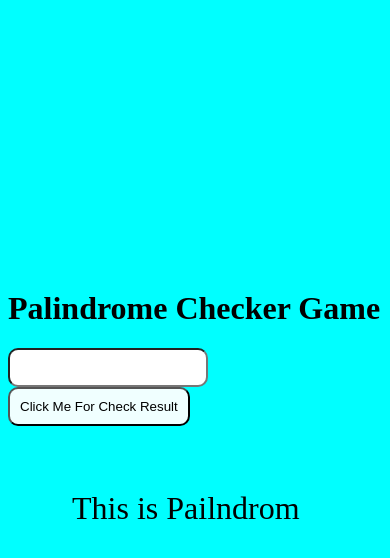
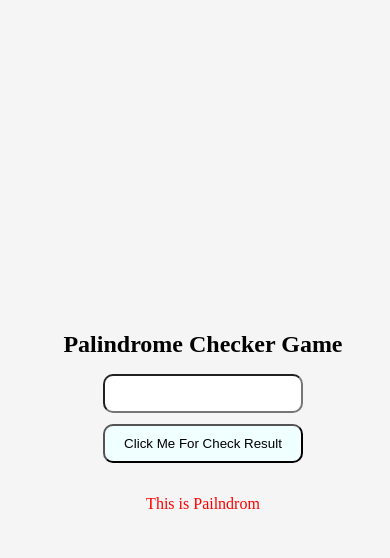
Before and after one commit to Richa-12y/Palindrome-Checker-Game, a plain HTML site: page Project_05/index.html in a window 390 px wide. Both pictures are taken after a click on the button "Click Me For Check Result". Drawn offline with Linux system fonts and the light colour scheme.

Commit message:
Add files via upload
Change the design

```diff
--- a/Project_05/script.js
+++ b/Project_05/script.js
@@ -14,4 +14,10 @@ targetButton.addEventListener('click',()=>{
      let userInput=targetInput.value
      let isPailndrom=userInput.split('').reverse().join('')===userInput?'This is Pailndrom':'This is not Pailndrom'
      document.getElementById('palindrom').innerHTML=isPailndrom
+     if(userInput==isPailndrom){
+          document.getElementById('palindrom').style.color='green'
+     }else{
+          document.getElementById('palindrom').style.color='red'
+
+     }
 })
--- a/Project_05/style.css
+++ b/Project_05/style.css
@@ -1,10 +1,11 @@
 body{
      height: 100vh;
-     background-color: aqua;
+     background-color:whitesmoke;
      display: flex;
      flex-direction: row;
      align-items: center;
      justify-content: center;
+     cursor: pointer;
 }
 input{
      outline: none;
@@ -19,10 +20,11 @@ button{
      border-radius: 10px;
      cursor: pointer;
      text-transform: capitalize;
+     width: 200px;
+
 }
 button:hover{
-     background-color: aqua;
-     border:3px solid white;
+     background-color:transparent;
      color: black;
 }
 #palindrom{
@@ -30,3 +32,36 @@ button:hover{
      color: black;
      font-size: 2em;
 }
+
+@media (max-width:776px){
+     body{
+          display: flex;
+          flex-direction: column;
+          align-items: center;
+          justify-content: center;
+          /* background-color: aqua; */
+          width: 100vw;
+          height:100vh;
+
+     }
+     .Palindrome-container{
+          display: flex;
+          flex-direction: column;
+          align-items: center;
+          justify-content: center;
+          width: 100%;
+          height:100%;
+
+     }
+     h1{
+          font-size: 1.5em;
+     }
+     #palindrom{
+       font-size: 1em;
+       text-align: justify;
+     }
+     button{
+          margin-top: 0.8em;
+
+     }
+}
```
